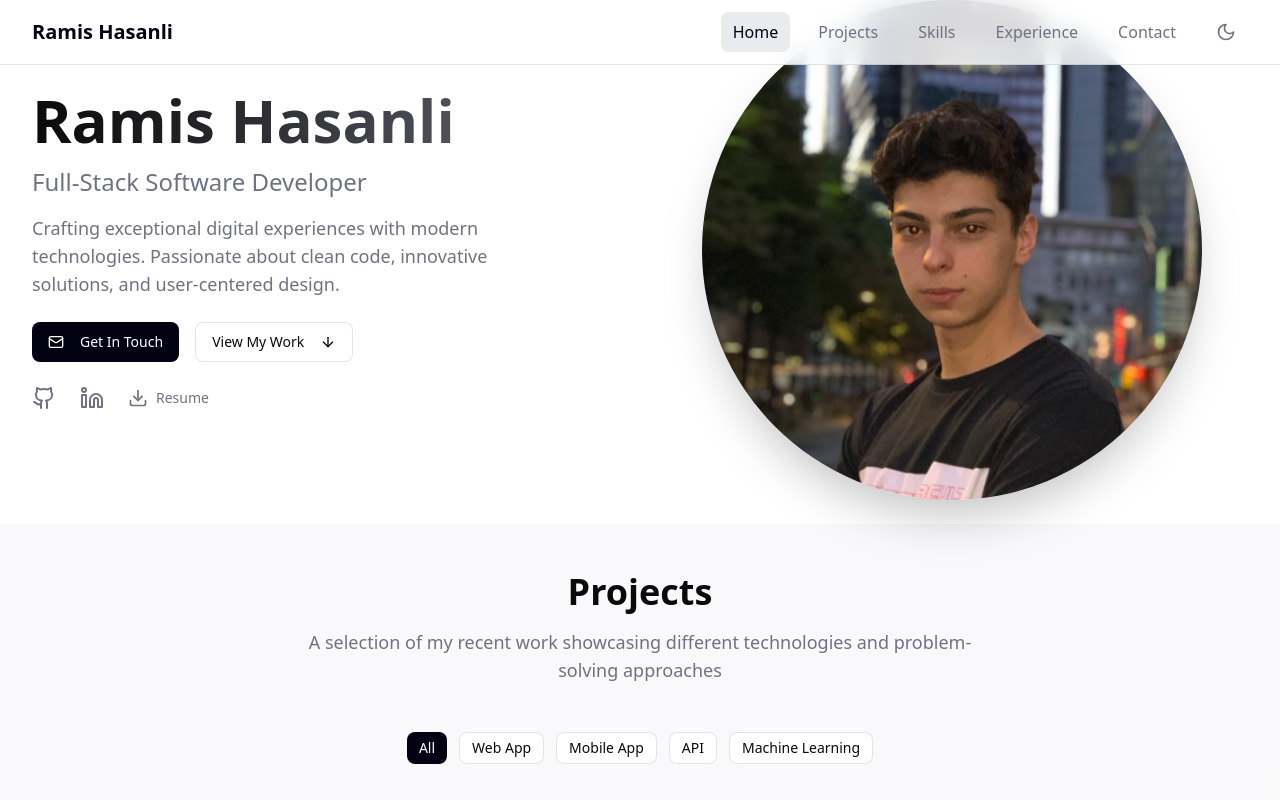
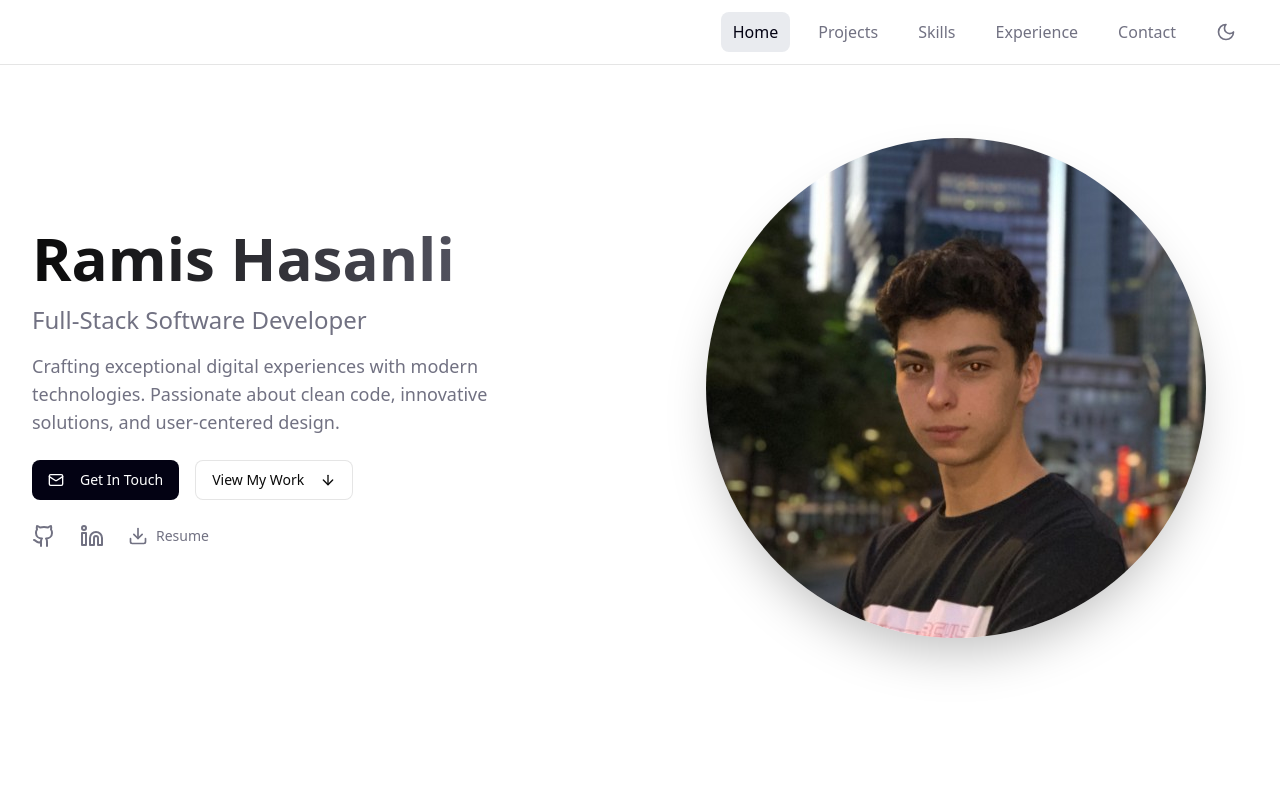
Before and after one commit to ramizik/my-website, a React (Vite) app: page / in a window 1280 px wide. Shown: the top 800 px of the page. Built offline with nearby package versions, Linux system fonts and the light colour scheme.

Commit message:
Navbar fixed

```diff
--- a/src/components/HeroSection.tsx
+++ b/src/components/HeroSection.tsx
@@ -19,9 +19,9 @@ export default function HeroSection() {
   };
 
   return (
-    <section id="hero" className="pt-28 pb-6">
-      <div className="max-w-7xl mx-auto px-4 sm:px-6 lg:px-8">
-        <div className="grid grid-cols-1 lg:grid-cols-2 gap-8 items-center">
+    <section id="hero" className="pt-24 pb-6 min-h-screen flex items-center">
+      <div className="max-w-7xl mx-auto px-4 sm:px-6 lg:px-8 w-full">
+        <div className="grid grid-cols-1 lg:grid-cols-2 gap-12 items-center">
           <div className="space-y-6">
             <div className="space-y-4">
               <h1 className="text-4xl md:text-6xl font-bold bg-gradient-to-r from-foreground to-muted-foreground bg-clip-text text-transparent">
@@ -71,9 +71,9 @@ export default function HeroSection() {
             </div>
           </div>
 
-          <div className="relative">
-            <div className="relative z-10 flex justify-center">
-              <div className="w-32 h-32 rounded-full overflow-hidden shadow-2xl border-4 border-white/20">
+          <div className="relative flex justify-center lg:justify-end mt-8 lg:mt-0">
+            <div className="relative z-10">
+              <div className="w-56 h-56 sm:w-64 sm:h-64 md:w-72 md:h-72 lg:w-80 lg:h-80 rounded-full overflow-hidden shadow-2xl border-4 border-white/20">
                 <ImageWithFallback
                   src="/images/profile.jpg"
                   alt="Ramis Hasanli - Software Developer"
@@ -83,8 +83,8 @@ export default function HeroSection() {
             </div>
 
             {/* Background decorative elements */}
-            <div className="absolute -top-4 -right-4 w-40 h-40 bg-primary/5 rounded-full blur-3xl"></div>
-            <div className="absolute -bottom-4 -left-4 w-40 h-40 bg-accent/30 rounded-full blur-3xl"></div>
+            <div className="absolute top-1/4 -right-4 w-32 h-32 bg-primary/5 rounded-full blur-3xl -z-10"></div>
+            <div className="absolute bottom-1/4 -left-4 w-32 h-32 bg-accent/30 rounded-full blur-3xl -z-10"></div>
           </div>
         </div>
       </div>
--- a/src/components/Navigation.tsx
+++ b/src/components/Navigation.tsx
@@ -50,7 +50,7 @@ export default function Navigation({ isDarkMode, toggleTheme }: NavigationProps)
       <div className="max-w-7xl mx-auto px-4 sm:px-6 lg:px-8">
         <div className="flex justify-between items-center h-16">
           <div className="flex-shrink-0">
-            <span className="text-xl font-semibold text-primary">Ramis Hasanli</span>
+            {/* Logo placeholder - can be replaced with actual logo if needed */}
           </div>
 
           {/* Desktop Navigation */}
```
